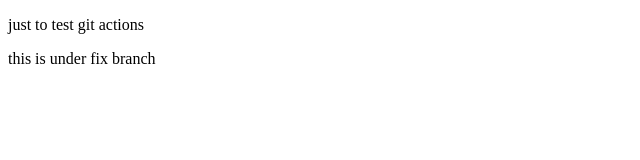
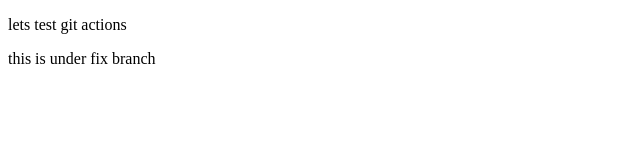
Before and after one commit to urgetolearn/repodemo, a plain HTML site: page index.html in a window 1280 px wide. Shown: the full height of the page, 0-640 px from the left. Drawn offline with Linux system fonts and the light colour scheme.

Commit message:
n fix
Signed-off-by: urgetolearn <chinmayishaan2316@gmail.com>

```diff
--- a/index.html
+++ b/index.html
@@ -6,7 +6,7 @@
     <title>trial page</title>
 </head>
 <body>
-    <p> just to test git actions</p>
+    <p> lets test git actions</p>
     <p>this is under fix branch</p>
 </body>
 </html>
```
